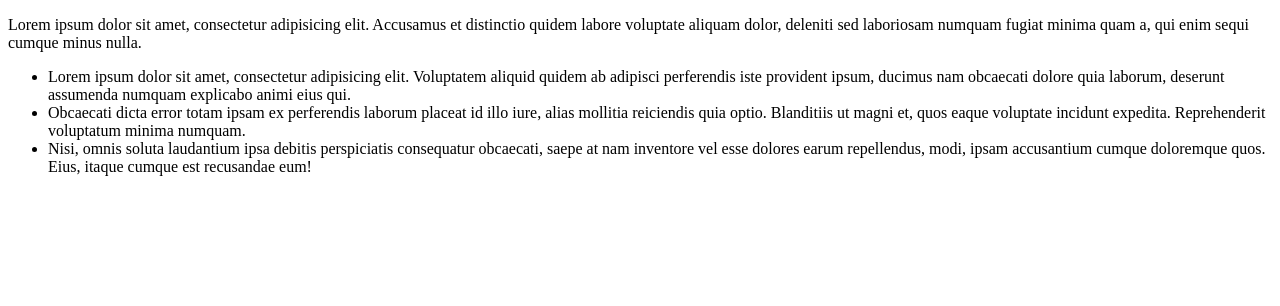
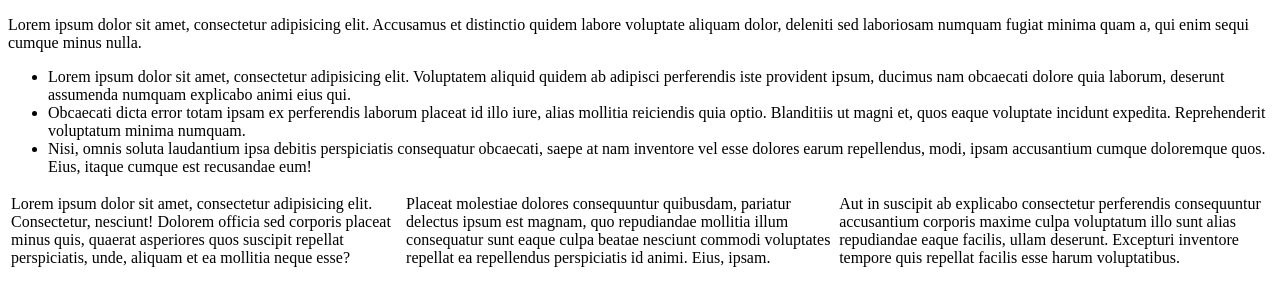
Before and after one commit to redd08/git-repo, a plain HTML site: page index.html in a window 1280 px wide. Drawn offline with Linux system fonts and the light colour scheme.

Commit message:
add table

```diff
--- a/index.html
+++ b/index.html
@@ -11,5 +11,12 @@
 	<li>Obcaecati dicta error totam ipsam ex perferendis laborum placeat id illo iure, alias mollitia reiciendis quia optio. Blanditiis ut magni et, quos eaque voluptate incidunt expedita. Reprehenderit voluptatum minima numquam.</li>
 	<li>Nisi, omnis soluta laudantium ipsa debitis perspiciatis consequatur obcaecati, saepe at nam inventore vel esse dolores earum repellendus, modi, ipsam accusantium cumque doloremque quos. Eius, itaque cumque est recusandae eum!</li>
 </ul>
+<table>
+	<tr>
+		<td>Lorem ipsum dolor sit amet, consectetur adipisicing elit. Consectetur, nesciunt! Dolorem officia sed corporis placeat minus quis, quaerat asperiores quos suscipit repellat perspiciatis, unde, aliquam et ea mollitia neque esse?</td>
+		<td>Placeat molestiae dolores consequuntur quibusdam, pariatur delectus ipsum est magnam, quo repudiandae mollitia illum consequatur sunt eaque culpa beatae nesciunt commodi voluptates repellat ea repellendus perspiciatis id animi. Eius, ipsam.</td>
+		<td>Aut in suscipit ab explicabo consectetur perferendis consequuntur accusantium corporis maxime culpa voluptatum illo sunt alias repudiandae eaque facilis, ullam deserunt. Excepturi inventore tempore quis repellat facilis esse harum voluptatibus.</td>
+	</tr>
+</table>
 </body>
 </html>
```
